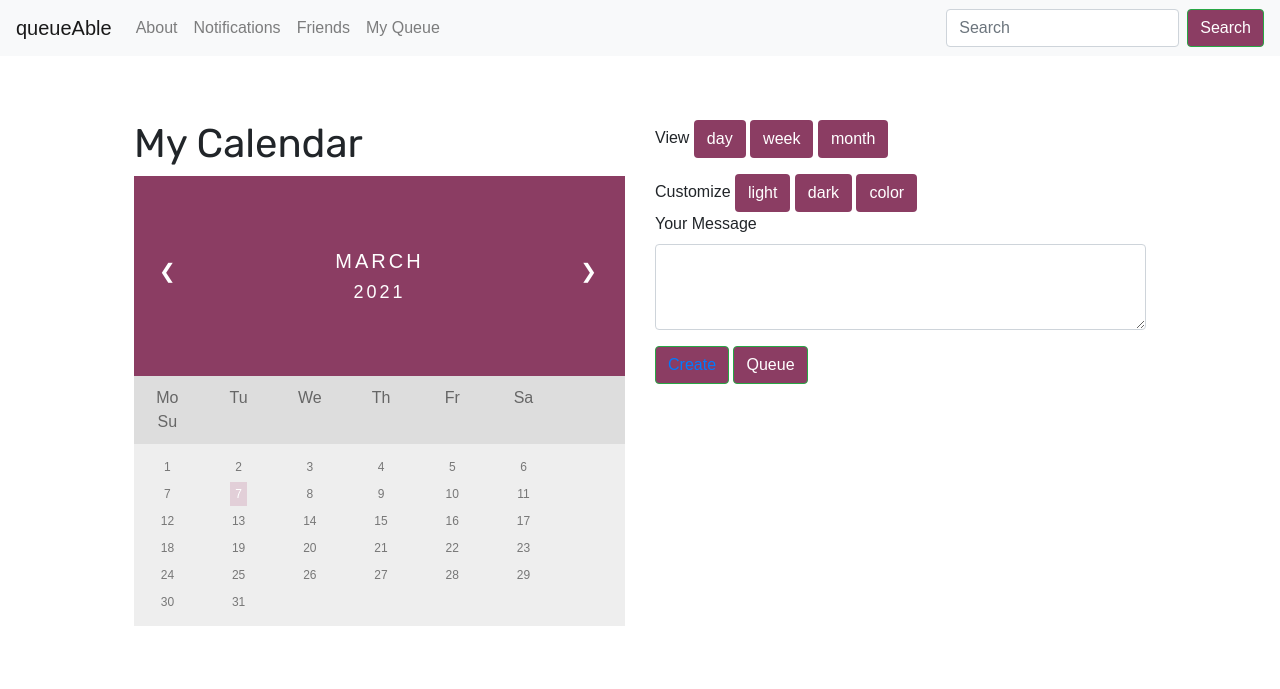
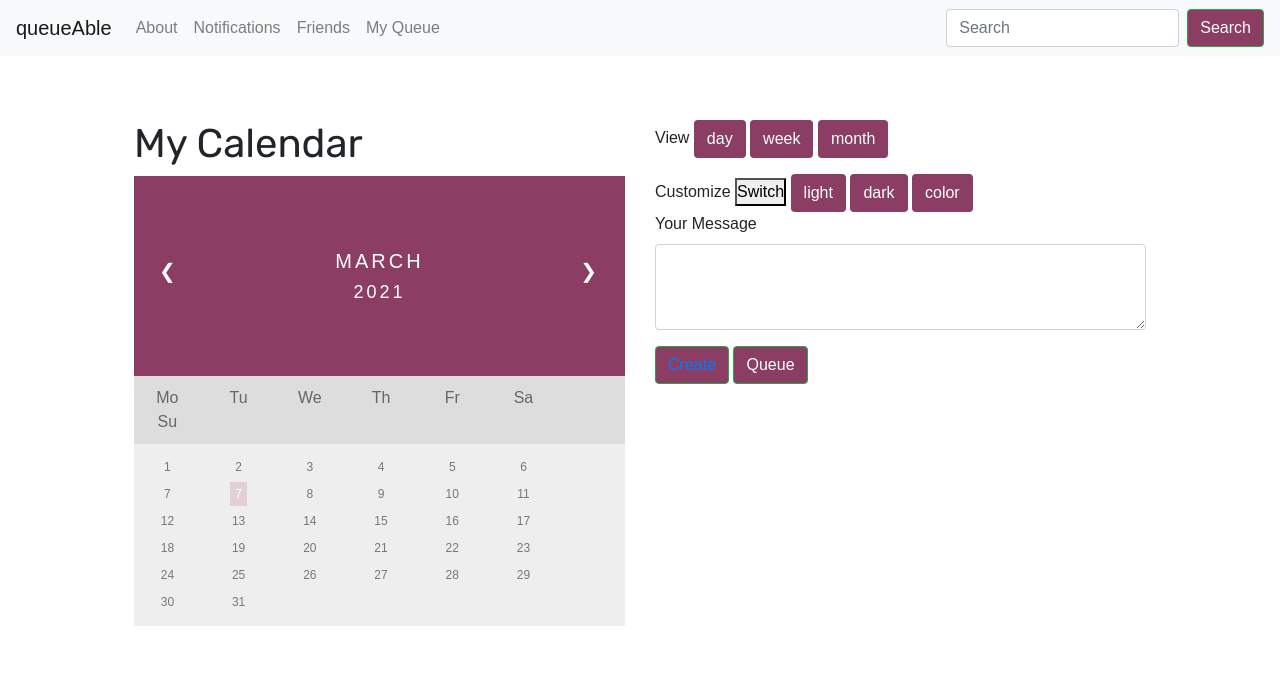
Before and after one commit to vyoung98/queueable, a PHP site: page / in a window 1280 px wide. Shown: the top 689 px of the page. Run offline with PHP 8.4, Linux system fonts and the light colour scheme.

Commit message:
still not working

```diff
--- a/index.php
+++ b/index.php
@@ -95,10 +95,38 @@
                 </div>
                 <div class="theme-switches">
                     <label for="formGroupExampleInput">Customize</label>
-                    <button type="button" class="btn" onclick="setTheme()">light</button>
+                    <button id="switch" onclick="toggleTheme()">Switch</button>
+                    <button type="light" class="btn" onclick="setTheme()">light</button>
                     <button type="button" class="btn" onclick="setTheme()">dark</button>
                     <button type="button" class="btn" onclick="setTheme()">color</button>
                 </div>
+                <script>
+                  // function to set a given theme/color-scheme
+                  function setTheme(themeName) {
+                      localStorage.setItem('theme', themeName);
+                      document.documentElement.className = themeName;
+                  }
+
+                  // function to toggle between light and dark theme
+                  function toggleTheme() {
+                      if (localStorage.getItem('theme') === 'theme-dark') {
+                          setTheme('theme-light');
+                      } else {
+                          setTheme('theme-dark');
+                      }
+                  }
+
+                  // Immediately invoked function to set the theme on initial load
+                  (function () {
+                      if (localStorage.getItem('theme') === 'theme-dark') {
+                          setTheme('theme-dark');
+                      } else {
+                          setTheme('theme-light');
+                      }
+                  })();
+                </script>
+
+
                 <div class="form-group">
                     <label for="exampleFormControlTextarea1">Your Message</label>
                     <textarea class="form-control" id="exampleFormControlTextarea1" rows="3"></textarea>
--- a/styles/style.css
+++ b/styles/style.css
@@ -235,3 +235,16 @@ label[for='new-task'] {
   p > button:hover {
     color: #0FC57C;
   }
+
+  /* Themes */
+  .theme-light {
+    --color-primary: #0060df;
+    --color-secondary: #fbfbfe;
+    --color-accent: #fd6f53;
+    --font-color: #000000;
+  }
+  .theme-dark {
+    --color-primary: #17ed90;
+    --color-secondary: #243133;
+    --color-accent: #12cdea;
+    --font-color: #ffffff;
```
Also changed, not shown: js/script.js (+24 -1 lines).
